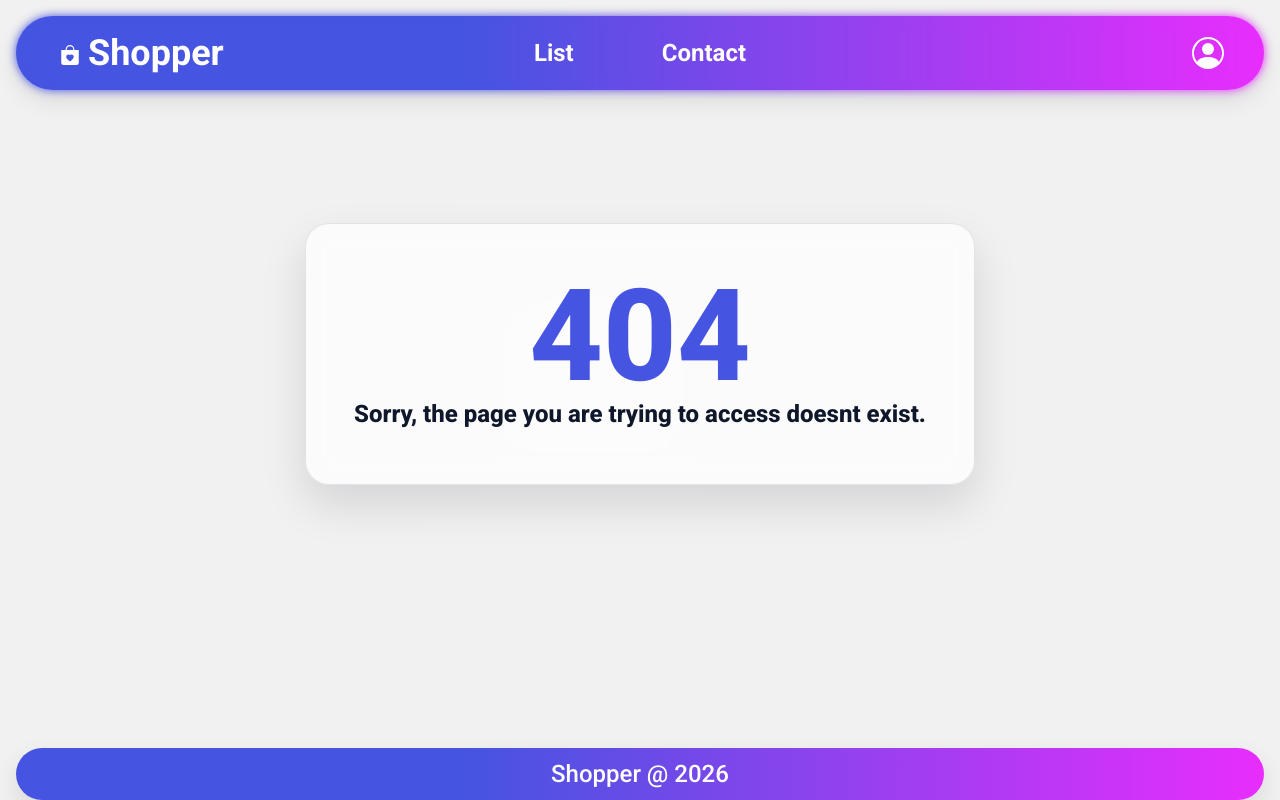
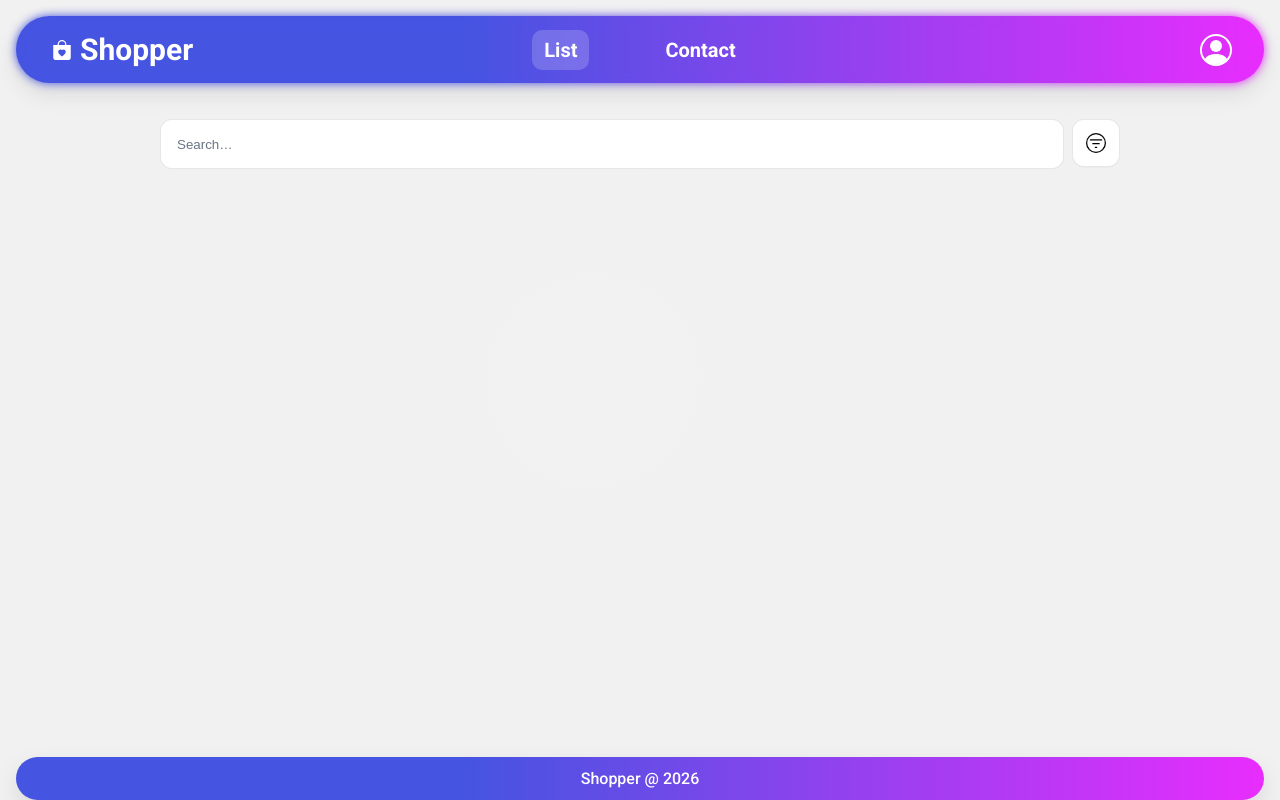
Before and after one commit to stefearares/shopper, a React (Vite) app: page /lists in a window 1280 px wide. Before the commit this address had no page. Built offline with nearby package versions, Linux system fonts and the light colour scheme.

Commit message:
Added searchbar and filter button.

```diff
--- a/src/Components/Footer/Footer.module.css
+++ b/src/Components/Footer/Footer.module.css
@@ -14,6 +14,6 @@
 }
 
 .footerContent span {
-    font-size: 1.5rem;
+    font-size: 1rem;
     font-weight: 500;
 }
--- a/src/Components/Navbar/Navbar.jsx
+++ b/src/Components/Navbar/Navbar.jsx
@@ -19,7 +19,7 @@ export default function Navbar() {
         </NavLink>
       </div>
       <div className={style.centerSide}>
-        <NavLink to="/list" aria-label="List" className={style.link}>
+        <NavLink to="/lists" aria-label="List" className={style.link}>
           List
         </NavLink>
         <NavLink to="/contact" aria-label="Contact" className={style.link}>
--- a/src/Components/Navbar/Navbar.module.css
+++ b/src/Components/Navbar/Navbar.module.css
@@ -1,6 +1,6 @@
 .navbarWrapper {
     border-radius: 300px;
-    padding: 0.5rem 2rem;
+    padding: 0.5rem 1.5rem;
     display: flex;
     align-items: center;
     justify-content: space-between;
@@ -63,7 +63,7 @@
 
     color: inherit;
     text-decoration: none;
-    font-size: 1.5rem;
+    font-size: 1.25rem;
     font-weight: 700;
     padding: 0.5rem 0.75rem;
     border-radius: 10px;
--- /dev/null
+++ b/src/Components/Pages/ShoppingLists/ShoppingLists.jsx
@@ -0,0 +1,11 @@
+import React from "react";
+import style from "./ShoppingLists.module.css";
+import Search from "../../Search/Search";
+export default function ShoppingLists() {
+  return (
+    <>
+      <Search />
+      <main className={style.listsWrapper}></main>
+    </>
+  );
+}
--- /dev/null
+++ b/src/Components/Search/Search.jsx
@@ -0,0 +1,53 @@
+import React from "react";
+import style from "./Search.module.css";
+
+export default function Search({ onSearch, onFilterClick }) {
+  const inputRef = React.useRef(null);
+
+  const handleKeyDown = (e) => {
+    if (e.key === "Enter" && !e.shiftKey && !e.ctrlKey && !e.altKey) {
+      if (e.nativeEvent?.isComposing) return;
+      e.preventDefault();
+      e.stopPropagation();
+      onSearch?.(inputRef.current?.value ?? "");
+    }
+  };
+
+  return (
+    <section className={style.searchWrapper} aria-label="Search section">
+      <div className={style.searchBar} role="search">
+        <div className={style.inputGroup}>
+          <input
+            ref={inputRef}
+            className={style.input}
+            type="search"
+            name="q"
+            placeholder="Search…"
+            aria-label="Search"
+            autoComplete="off"
+            enterKeyHint="search"
+            onKeyDown={handleKeyDown}
+          />
+        </div>
+
+        <button
+          type="button"
+          className={style.filterBtn}
+          onClick={onFilterClick}
+          aria-label="Open filters"
+          title="Filters"
+        >
+          <svg
+            xmlns="http://www.w3.org/2000/svg"
+            className={style.filterIcon}
+            viewBox="0 0 16 16"
+            aria-hidden="true"
+          >
+            <path d="M8 15A7 7 0 1 1 8 1a7 7 0 0 1 0 14m0 1A8 8 0 1 0 8 0a8 8 0 0 0 0 16" />
+            <path d="M7 11.5a.5.5 0 0 1 .5-.5h1a.5.5 0 0 1 0 1h-1a.5.5 0 0 1-.5-.5m-2-3a.5.5 0 0 1 .5-.5h5a.5.5 0 0 1 0 1h-5a.5.5 0 0 1-.5-.5m-2-3a.5.5 0 0 1 .5-.5h9a.5.5 0 0 1 0 1h-9a.5.5 0 0 1-.5-.5" />
+          </svg>
+        </button>
+      </div>
+    </section>
+  );
+}
--- /dev/null
+++ b/src/Components/Search/Search.module.css
@@ -0,0 +1,91 @@
+.searchWrapper {
+    display: grid;
+    place-items: center;
+    padding: 1.25rem 1rem;
+}
+
+.searchBar {
+    width: 100%;
+    max-width: 60rem;
+    display: flex;
+    align-items: stretch;
+    gap: 0.5rem;
+}
+
+.inputGroup {
+    flex: 1 1;
+
+    display: flex;
+    align-items: center;
+    background: var(--surface-solid);
+    border: 1px solid var(--border);
+    border-radius: 12px;
+    transition: border-color 180ms ease, box-shadow 180ms ease, background-color 180ms ease;
+    overflow: hidden;
+
+    cursor: text;
+}
+
+.inputGroup:focus-within {
+    box-shadow: var(--focus-ring), 0 2px 10px rgba(2, 6, 23, 0.06);
+}
+
+.input {
+    flex: 1 1 auto;
+    width: auto;
+    height: 3rem;
+    padding: 0 1rem;
+    color: var(--text);
+    background: transparent;
+    border: none;
+    outline: none;
+    caret-color: var(--brand-color);
+}
+
+.input::placeholder {
+    color: color-mix(in srgb, var(--text-muted) 82%, transparent);
+}
+
+.input::selection {
+    background: color-mix(in srgb, var(--brand-color) 28%, transparent);
+}
+
+.filterBtn {
+    flex: 0 0 3rem;
+    height: 3rem;
+    width: 3rem;
+    min-width: 3rem;
+
+    display: grid;
+    place-items: center;
+
+    border: 1px solid var(--border);
+    border-radius: 12px;
+    background: var(--surface-solid);
+    color: var(--text);
+
+    cursor: pointer;
+    box-shadow: 0 1px 0 rgba(0, 0, 0, 0.02);
+
+
+
+    transition:
+        transform 80ms ease,
+        box-shadow 200ms ease,
+        background-color 200ms ease,
+        color 200ms ease,
+        border-color 200ms ease;
+}
+
+.filterBtn:hover {
+    background: color-mix(in srgb, var(--brand-color) 6%, var(--surface-solid));
+    box-shadow: var(--shadow-md);
+}
+
+
+
+.filterIcon {
+    width: 1.25rem;
+    height: 1.25rem;
+    color: var(--text);
+}
--- a/src/main.jsx
+++ b/src/main.jsx
@@ -4,6 +4,7 @@ import { createBrowserRouter, RouterProvider } from "react-router";
 import App from "./App/App";
 import Landing from "./Components/Pages/Landing/Landing";
 import PageNotFound from "./Components/Pages/PageNotFound/PageNotFound";
+import ShoppingLists from "./Components/Pages/ShoppingLists/ShoppingLists";
 import "./index.css";
 
 const router = createBrowserRouter([
@@ -12,6 +13,7 @@ const router = createBrowserRouter([
     element: <App />,
     children: [
       { index: true, element: <Landing /> },
+      { path: "lists", element: <ShoppingLists /> },
       { path: "*", element: <PageNotFound /> },
     ],
   },
--- a/src/styles/variables.css
+++ b/src/styles/variables.css
@@ -35,6 +35,4 @@
     --shadow-md: 0 10px 25px rgba(0, 0, 0, 0.45);
     --navbar-gradient: linear-gradient(90deg, rgb(100, 115, 255) 36%, rgb(188, 68, 255) 100%);
 
-
-
 }
```
Also changed, not shown: src/Components/Pages/ShoppingLists/ShoppingLists.module.css (added).
